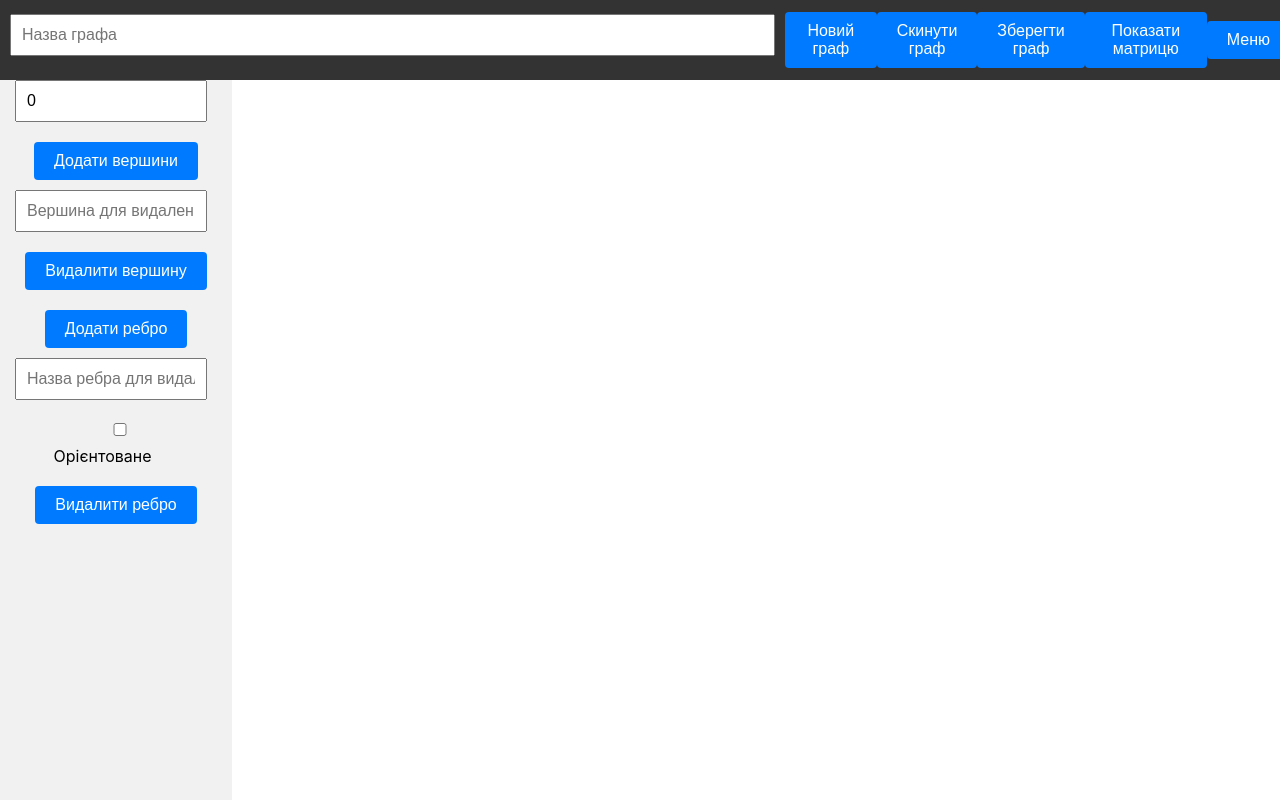
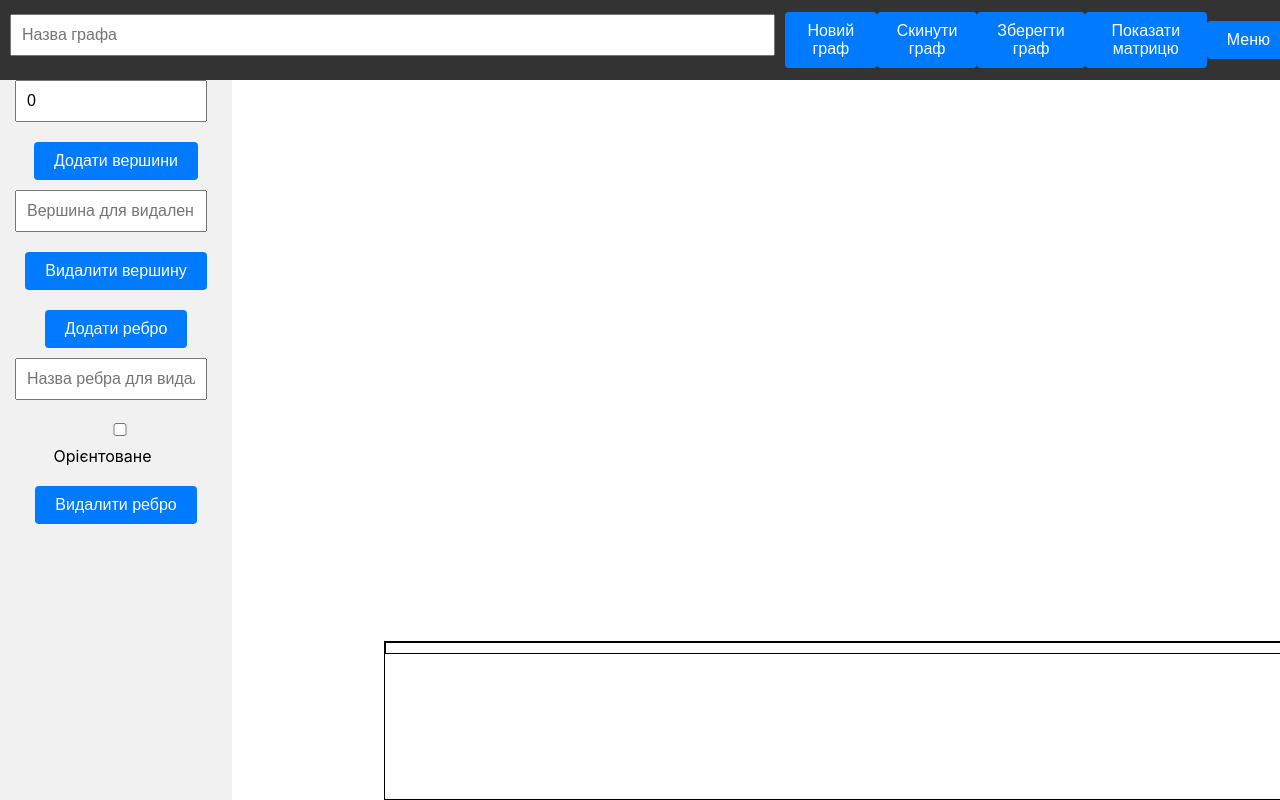
Before and after one commit to myroslavaKukhta/Graph_2, a React (Create React App) app: page / in a window 1280 px wide. Both pictures are taken after a click on the button "Показати матрицю". Built offline with nearby package versions, Linux system fonts and the light colour scheme.

Commit message:
Matrix functional+

```diff
--- a/src/App.module.css
+++ b/src/App.module.css
@@ -1,6 +1,6 @@
 .App {
   display: flex;
-  flex-direction: row; /* Напрямок рядок для Sidebar і Graph */
+  flex-direction: row;
   width: 100%;
   height: 100vh;
 }
@@ -10,8 +10,21 @@
   display: flex;
   justify-content: center;
   align-items: center;
-  margin-top: 60px; /* Висота Header */
-  margin-left: 15vw; /* Ширина Sidebar */
+  margin-top: 60px;
+  margin-left: 15vw;
   position: relative;
   overflow: hidden;
+  width: calc(100% - 15vw);
 }
+
+.matrixContainer {
+  position: absolute;
+  bottom: 0;
+  right: 0;
+  width: 50%;
+  height: 30%;
+  background-color: white;
+  border: 1px solid black;
+  overflow: auto;
+  display: none; /* Initially hidden */
+}
--- a/src/components/Graph.module.css
+++ b/src/components/Graph.module.css
@@ -1,6 +1,24 @@
+.graphContainer {
+    display: flex;
+    flex-direction: column; /* Розташування контейнера графу та матриці вертикально */
+    width: calc(100% - 15vw); /* Використовуємо всю ширину, за винятком ширини сайдбару */
+    height: calc(100vh - 60px); /* Використовуємо всю висоту, за винятком висоти хедера */
+    margin-left: 15vw; /* Зміщення для сайдбару */
+    position: relative;
+    overflow: hidden;
+}
+
 .graph {
-    width: calc(100% - 250px);
-    height: calc(100vh - 50px);
-    background-color: #ffffff;
-    position: relative;
+    flex-grow: 1;
+    width: 100%;
+    height: 100%;
 }
+
+.matrixContainer {
+    width: 100%;
+    height: 200px;
+    background-color: white;
+    border: 1px solid black;
+    overflow: auto;
+    display: block; /* Відображати контейнер матриці */
+}
--- a/src/components/Graph.tsx
+++ b/src/components/Graph.tsx
@@ -3,17 +3,18 @@ import { useDispatch, useSelector } from 'react-redux';
 import { RootState } from '../redux/store';
 import { setNodes, setEdges, addNode, addEdge, removeNode, removeEdge } from '../redux/graphSlice';
 import styles from './Graph.module.css';
+import Matrix from './Matrix';
 
 const Graph: React.FC = () => {
     const dispatch = useDispatch();
     const nodes = useSelector((state: RootState) => state.graph.nodes);
     const edges = useSelector((state: RootState) => state.graph.edges);
+    const showMatrix = useSelector((state: RootState) => state.graph.showMatrix);
     const deleteMode = useSelector((state: RootState) => state.graph.deleteMode);
     const addingEdge = useSelector((state: RootState) => state.graph.addingEdge);
     const [edgeSource, setEdgeSource] = useState<string | null>(null);
     const [draggingNode, setDraggingNode] = useState<string | null>(null);
     const [position, setPosition] = useState<{ x: number, y: number }>({ x: 0, y: 0 });
-    const [isDirected, setIsDirected] = useState<boolean>(false);
     const [tempEdge, setTempEdge] = useState<{ x1: number, y1: number, x2: number, y2: number } | null>(null);
 
     useEffect(() => {
@@ -35,7 +36,7 @@ const Graph: React.FC = () => {
                 const nodeId = target.getAttribute('id');
                 const node = nodes.find(n => n.id === nodeId);
                 if (nodeId && edgeSource) {
-                    dispatch(addEdge({ source: edgeSource, target: nodeId, directed: isDirected }));
+                    dispatch(addEdge({ source: edgeSource, target: nodeId, directed: false }));
                     setEdgeSource(null);
                     setTempEdge(null);
                 } else if (nodeId && node) {
@@ -76,9 +77,10 @@ const Graph: React.FC = () => {
             document.removeEventListener('mousemove', handleMouseMove);
             document.removeEventListener('mouseup', handleMouseUp);
         };
-    }, [deleteMode, addingEdge, edgeSource, draggingNode, position, nodes, dispatch, isDirected, tempEdge]);
+    }, [deleteMode, addingEdge, edgeSource, draggingNode, position, nodes, dispatch, tempEdge]);
 
     return (
+        <div className={styles.graphContainer}>
             <svg className={styles.graph}>
                 {edges.map(edge => {
                     const sourceNode = nodes.find(node => node.id === edge.source);
@@ -135,6 +137,12 @@ const Graph: React.FC = () => {
                     </marker>
                 </defs>
             </svg>
+            {showMatrix && (
+                <div className={styles.matrixContainer}>
+                    <Matrix nodes={nodes} edges={edges} />
+                </div>
+            )}
+        </div>
     );
 };
 
--- a/src/components/Header.module.css
+++ b/src/components/Header.module.css
@@ -17,7 +17,7 @@ input {
     margin-right: 10px;
     padding: 10px;
     font-size: 16px;
-    width: 180px; /* Вужчий інпут */
+    width: 180px;
     box-sizing: border-box;
 }
 
--- /dev/null
+++ b/src/components/Matrix.module.css
@@ -0,0 +1,10 @@
+.matrixTable {
+    border-collapse: collapse;
+    width: 100%;
+}
+
+.matrixTable th, .matrixTable td {
+    border: 1px solid black;
+    padding: 5px;
+    text-align: center;
+}
--- /dev/null
+++ b/src/components/Matrix.tsx
@@ -0,0 +1,48 @@
+import React from 'react';
+import { Node, Edge } from '../redux/graphSlice';
+import styles from './Matrix.module.css';
+
+interface MatrixProps {
+    nodes: Node[];
+    edges: Edge[];
+}
+
+const Matrix: React.FC<MatrixProps> = ({ nodes, edges }) => {
+    const nodeLabels = nodes.map(node => node.label);
+    const nodeIds = nodes.map(node => node.id);
+    const matrix: number[][] = Array(nodeIds.length).fill(0).map(() => Array(nodeIds.length).fill(0));
+
+    edges.forEach(edge => {
+        const sourceIndex = nodeIds.indexOf(edge.source);
+        const targetIndex = nodeIds.indexOf(edge.target);
+        if (sourceIndex !== -1 && targetIndex !== -1) {
+            matrix[sourceIndex][targetIndex] = 1;
+            if (!edge.directed) {
+                matrix[targetIndex][sourceIndex] = 1;
+            }
+        }
+    });
+
+    return (
+        <table className={styles.matrixTable}>
+            <thead>
+            <tr>
+                <th></th>
+                {nodeLabels.map(label => <th key={label}>{label}</th>)}
+            </tr>
+            </thead>
+            <tbody>
+            {matrix.map((row, rowIndex) => (
+                <tr key={nodeLabels[rowIndex]}>
+                    <th>{nodeLabels[rowIndex]}</th>
+                    {row.map((cell, cellIndex) => (
+                        <td key={`${rowIndex}-${cellIndex}`}>{cell}</td>
+                    ))}
+                </tr>
+            ))}
+            </tbody>
+        </table>
+    );
+};
+
+export default Matrix;
--- a/src/components/Sidebar.module.css
+++ b/src/components/Sidebar.module.css
@@ -6,10 +6,10 @@
     background-color: #f1f1f1;
     padding: 20px;
     width: 15vw;
-    height: calc(100vh - 60px); /* Висота Header */
+    height: calc(100vh - 60px);
     position: fixed;
     left: 0;
-    top: 60px; /* Висота Header */
+    top: 60px;
     overflow-y: auto;
 }
 
--- a/src/redux/graphSlice.ts
+++ b/src/redux/graphSlice.ts
@@ -1,7 +1,7 @@
 import { createSlice, PayloadAction } from '@reduxjs/toolkit';
 import { v4 as uuidv4 } from 'uuid';
 
-interface Node {
+export interface Node {
     id: string;
     label: string;
     x: number;
@@ -9,7 +9,7 @@ interface Node {
     degree: number;
 }
 
-interface Edge {
+export interface Edge {
     id: string;
     label: string;
     source: string;
@@ -130,13 +130,13 @@ const graphSlice = createSlice({
             }
         },
         removeEdge: (state, action: PayloadAction<string>) => {
-            const edgeToRemove = state.edges.find(edge => edge.label === action.payload);
+            const edgeToRemove = state.edges.find(edge => edge.id === action.payload);
             if (edgeToRemove) {
                 const sourceNode = state.nodes.find(node => node.id === edgeToRemove.source);
                 const targetNode = state.nodes.find(node => node.id === edgeToRemove.target);
                 if (sourceNode) sourceNode.degree -= 1;
                 if (targetNode) targetNode.degree -= 1;
-                state.edges = state.edges.filter(edge => edge.label !== action.payload);
+                state.edges = state.edges.filter(edge => edge.id !== action.payload);
             }
         },
         createNewGraph: (state) => {
--- a/src/redux/store.ts
+++ b/src/redux/store.ts
@@ -1,3 +1,4 @@
+// src/redux/store.ts
 import { configureStore } from '@reduxjs/toolkit';
 import graphReducer from './graphSlice';
 
```
Also changed, not shown: src/App.tsx (line endings or trailing spaces), src/components/Header.tsx (line endings or trailing spaces), src/components/Sidebar.tsx (line endings or trailing spaces). Lines whose indentation alone changed are shown as unchanged.
